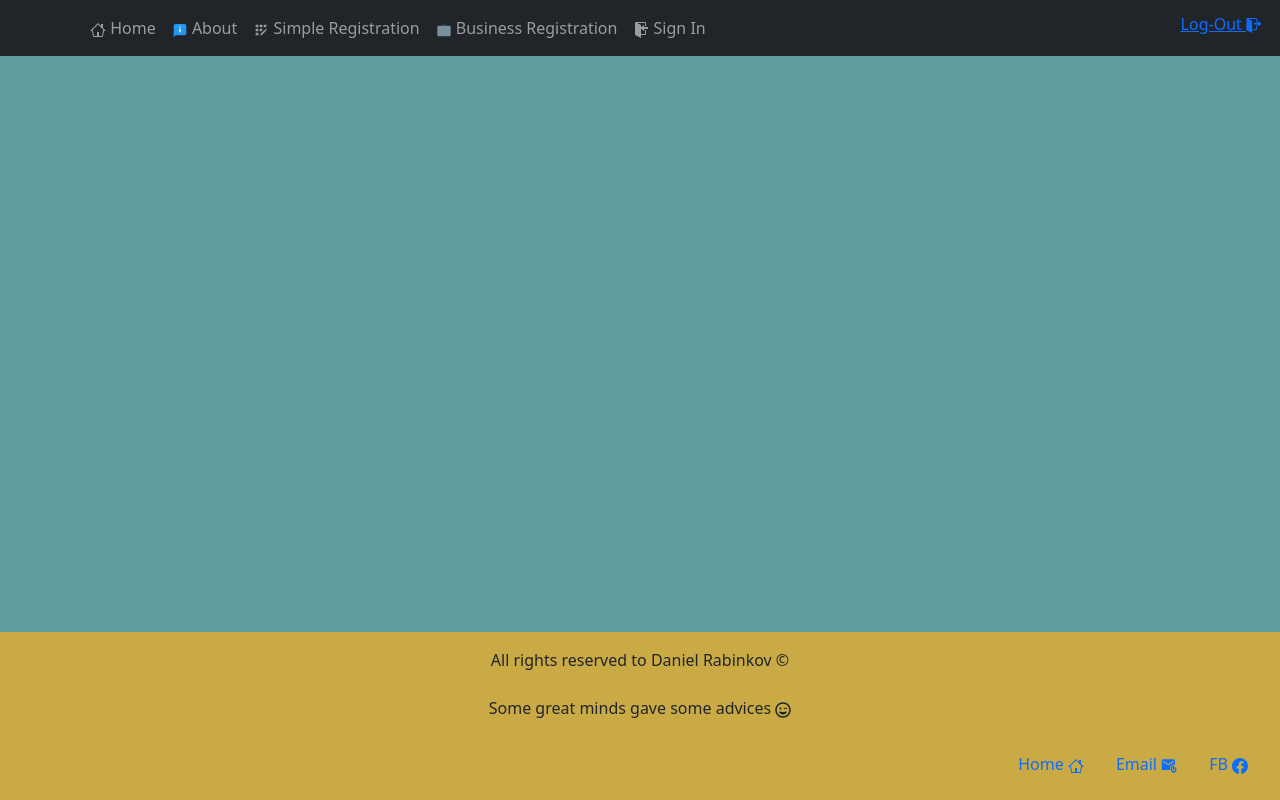
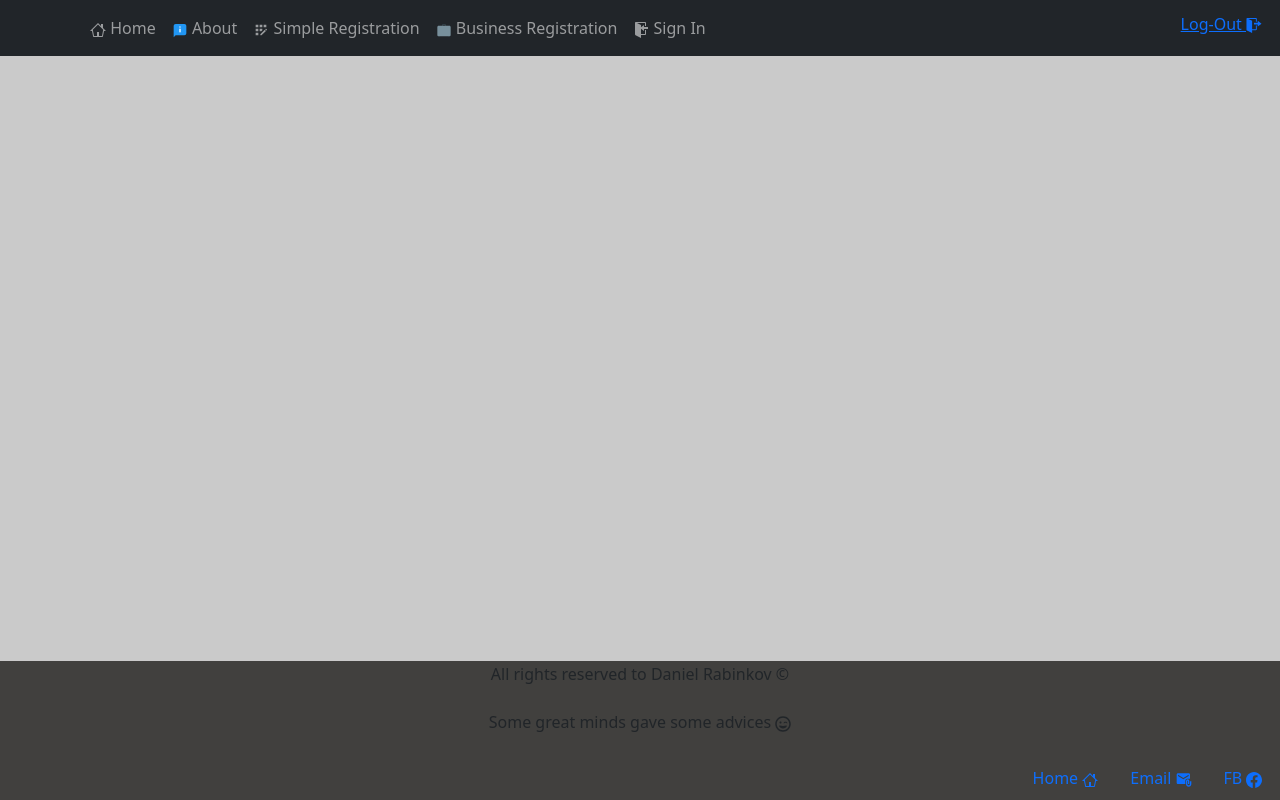
Before and after one commit to DannyRabinkov/publishing-cards, a React (Create React App) app: page / in a window 1280 px wide. Built offline with nearby package versions, Linux system fonts and the light colour scheme.

Commit message:
app styling

```diff
--- a/src/index.css
+++ b/src/index.css
@@ -1,19 +1,49 @@
+html {
+    position: relative;
+    padding-bottom: 170px;
+    min-height: 100%;
+}
+
 body {
-    background-color: cadetblue;
+    background-color: rgb(202, 202, 202);
+    height: 100%;
 }
 
 .footer {
-    margin-top: 15px;
-    padding: 1rem;
-    background-color: rgb(201, 170, 69);
-    position: fixed;
+    margin-top: 4rem;
+    padding: 0.1rem;
+    background-color: rgb(65, 64, 62);
     bottom: 0;
     left: 0;
     width: 100%;
+    position: absolute;
+    overflow: hidden;
 }
 
 div.logOutBtn {
-    position: fixed;
+    position: absolute;
     right: 5px;
     top: 5px;
 }
+
+h1 {
+    font-family: ariel;
+    font-size: 2rem;
+    padding: 20px;
+    box-shadow: rgba(0, 0, 0, 0.4) 0px 2px 4px, rgba(0, 0, 0, 0.3) 0px 7px 13px -3px, rgba(0, 0, 0, 0.2) 0px -3px 0px inset;
+    margin-top: 4rem;
+    padding: 2rem;
+    background-color: darkgray;
+}
+
+.Card {
+    width: 16rem;
+    float: left;
+    margin: 20px;
+    box-shadow: rgba(0, 0, 0, 0.4) 0px 2px 4px,
+        rgba(0, 0, 0, 0.3) 0px 7px 13px -3px,
+        rgba(0, 0, 0, 0.2) 0px -3px 0px inset;
+    border: black 1px solid;
+    background-color: cadetblue;
+    font-family: serif;
+}
```
